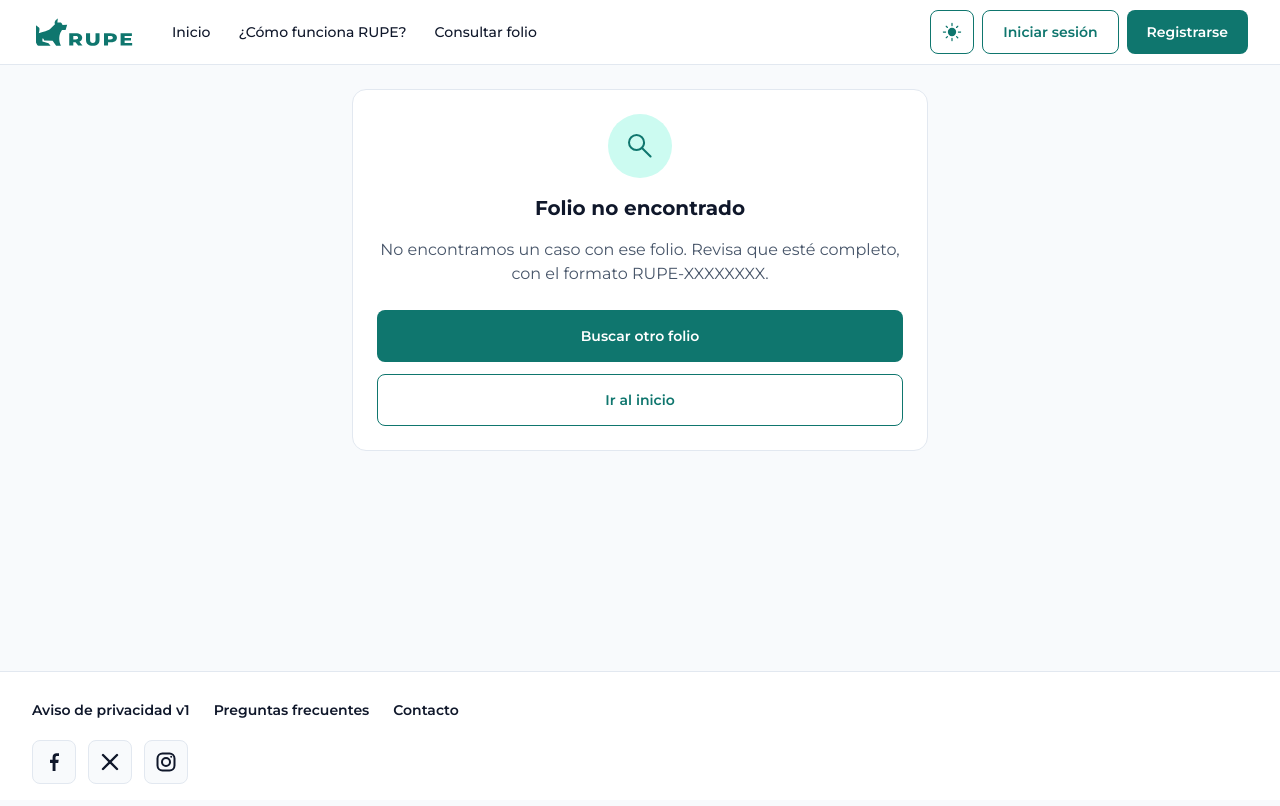
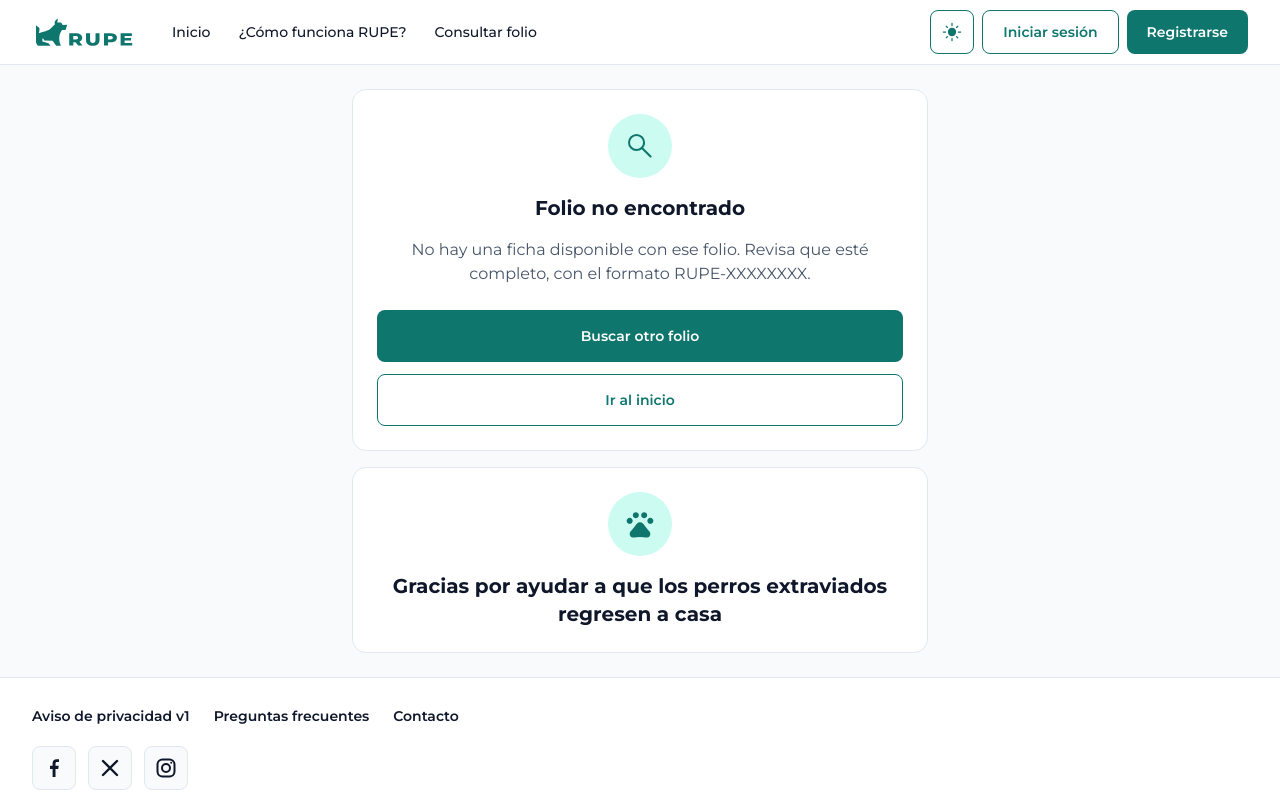
Before and after one commit to raulsansal/rupe-prototipo, a Next.js app: page /ficha/1 in a window 1280 px wide. Built offline with nearby package versions, Linux system fonts and the light colour scheme.

Commit message:
fix: estado C de PUB-03 idéntico para folio inexistente y caso cerrado

```diff
--- a/src/app/(publico)/ficha/[clave]/page.tsx
+++ b/src/app/(publico)/ficha/[clave]/page.tsx
@@ -1,8 +1,6 @@
 import type { Metadata } from "next";
-import Link from "next/link";
 import { FichaPublicaVista } from "@/components/features/FichaPublicaVista";
-import { PantallaMensaje } from "@/components/features/PantallaMensaje";
-import { clasesBoton } from "@/components/ui/clasesBoton";
+import { FichaNoDisponible } from "@/components/features/FichaNoDisponible";
 import { aFichaPublica, resolverCaso } from "@/mocks/casos";
 import type { FichaPublica } from "@/mocks/tipos";
 
@@ -21,39 +19,12 @@ export default async function PaginaFicha({ params, searchParams }: PageProps<"/
   const { estado } = await searchParams;
   const origen = resolverCaso(clave);
 
-  // Estado C · folio inexistente.
-  if (!origen) {
-    return (
-      <PantallaMensaje
-        icono="search"
-        titulo="Folio no encontrado"
-        acciones={
-          <>
-            <Link href="/#buscar-folio" className={clasesBoton({ tamano: "grande", anchoCompleto: true })}>
-              Buscar otro folio
-            </Link>
-            <Link href="/" className={clasesBoton({ variante: "secundario", tamano: "grande", anchoCompleto: true })}>
-              Ir al inicio
-            </Link>
-          </>
-        }
-      >
-        <p className="text-body text-text-muted">No encontramos un caso con ese folio. Revisa que esté completo, con el formato RUPE-XXXXXXXX.</p>
-      </PantallaMensaje>
-    );
-  }
+  // Estado C: un folio inexistente se ve y responde igual que un caso cerrado, cancelado o deshabilitado.
+  if (!origen) return <FichaNoDisponible />;
 
   // El componente recibe solo FichaPublica: lo reservado y los datos de la persona tutora no salen de aquí.
   const ficha = aplicarVariante(aFichaPublica(origen), typeof estado === "string" ? estado : undefined);
 
-  // Estado C · caso cerrado, cancelado o deshabilitado.
-  if (ficha === "no-disponible") {
-    return (
-      <PantallaMensaje icono="info" titulo="Este caso ya no está disponible">
-        <p className="text-body text-text-muted">El caso fue cerrado, cancelado o deshabilitado, así que ya no se muestra su ficha ni se reciben avistamientos.</p>
-        <p className="w-full rounded-campo border-2 border-dashed border-border p-4 text-small">Gracias por ayudar a que los perros extraviados regresen a casa.</p>
-      </PantallaMensaje>
-    );
-  }
+  if (ficha === "no-disponible") return <FichaNoDisponible />;
   return <FichaPublicaVista ficha={ficha} hrefAvistamiento={`/ficha/${ficha.folio}/avistamiento`} />;
 }
--- /dev/null
+++ b/src/components/features/FichaNoDisponible.tsx
@@ -0,0 +1,31 @@
+import Link from "next/link";
+import { clasesBoton } from "@/components/ui/clasesBoton";
+import { PantallaMensaje } from "./PantallaMensaje";
+
+/**
+ * Estado C de PUB-03 (lámina 1.2): una sola pantalla con dos tarjetas apiladas. Se usa tanto para un folio inexistente
+ * como para un caso cerrado, cancelado o deshabilitado, con exactamente el mismo contenido: así no se revela que el caso existió.
+ */
+export function FichaNoDisponible() {
+  return (
+    <div className="flex flex-col gap-4">
+      <PantallaMensaje
+        icono="search"
+        titulo="Folio no encontrado"
+        acciones={
+          <>
+            <Link href="/#buscar-folio" className={clasesBoton({ tamano: "grande", anchoCompleto: true })}>
+              Buscar otro folio
+            </Link>
+            <Link href="/" className={clasesBoton({ variante: "secundario", tamano: "grande", anchoCompleto: true })}>
+              Ir al inicio
+            </Link>
+          </>
+        }
+      >
+        <p className="text-body text-text-muted">No hay una ficha disponible con ese folio. Revisa que esté completo, con el formato RUPE-XXXXXXXX.</p>
+      </PantallaMensaje>
+      <PantallaMensaje icono="pets" titulo="Gracias por ayudar a que los perros extraviados regresen a casa" nivel={2} />
+    </div>
+  );
+}
```
